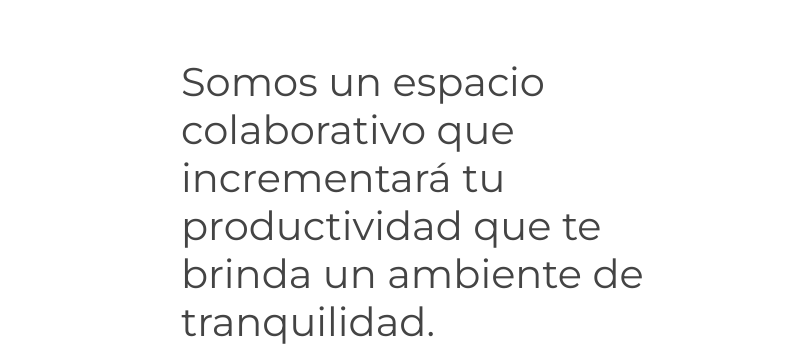
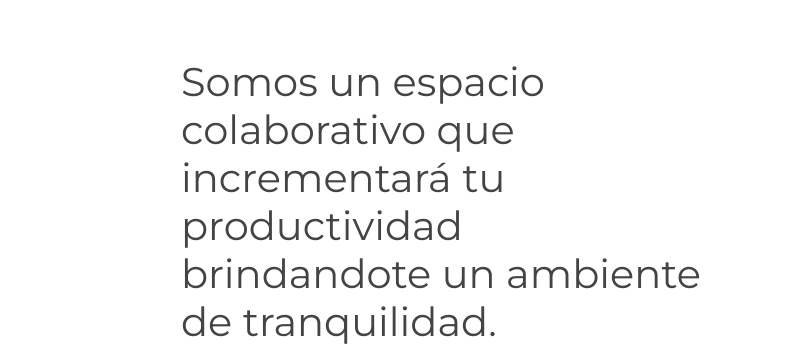
Before and after one commit to ferltz/kaizencowork, a plain HTML site: page index.html in a window 1280 px wide. Shown: the part 609-970 px from the top of the page, 474-1280 px from the left. Drawn offline with nearby package versions, Linux system fonts and the light colour scheme; some packages are replaced by stand-ins of ours; a script that the page names is missing; files whose address does not match are found by name.

```diff
--- a/index.html
+++ b/index.html
@@ -133,7 +133,7 @@
           </div>
 
           <div class="col-lg-6 content">
-            <h1>Somos un espacio colaborativo que incrementará tu productividad que te brinda un ambiente de tranquilidad.</h1>
+            <h1>Somos un espacio colaborativo que incrementará tu productividad brindandote un ambiente de tranquilidad.</h1>
             <h3>Kaizen Coworking es un espacio que permite a profesionales independientes, profesionales que necesitan una oficina con
   todas las prestaciones en su visita a la ciudad de Sucre. También brindamos un servicio de recepción de correspondencia cafetaería, sala de reuniones, capacitaciones de grupos de hasta 16 personas</h3>
 
```
